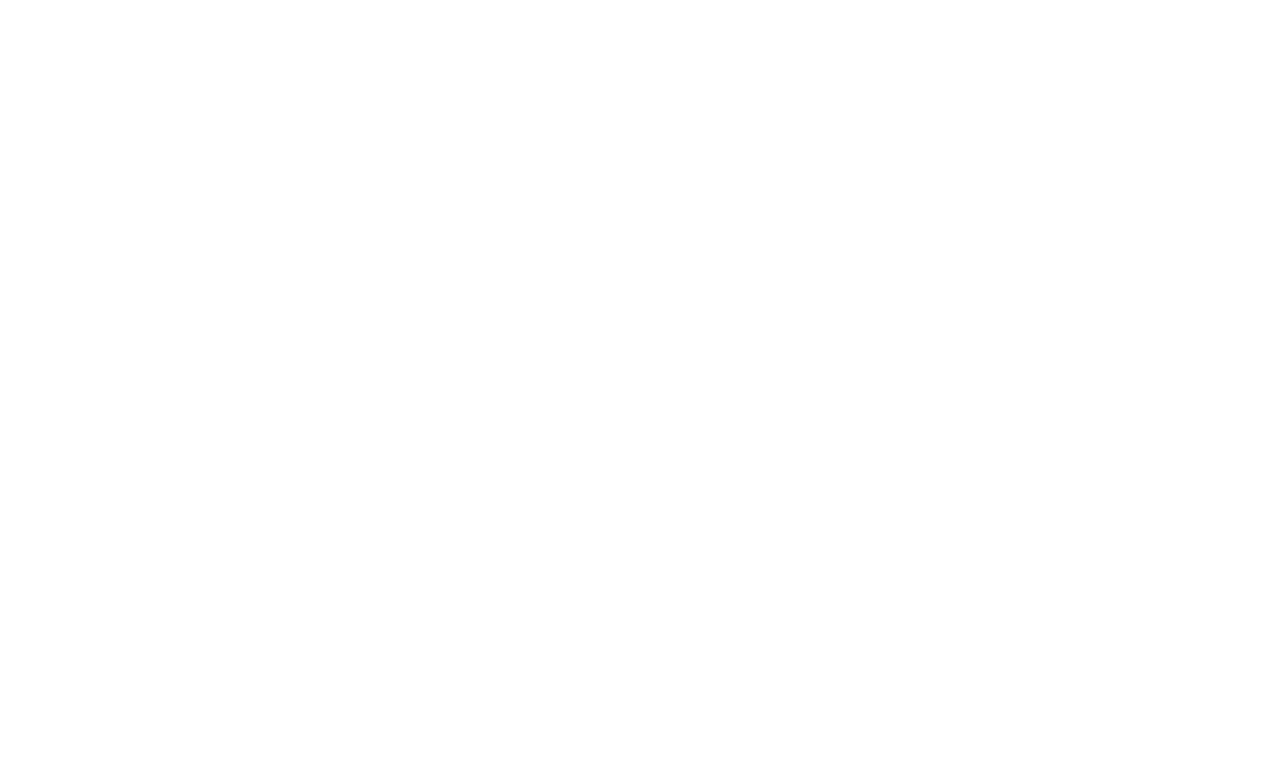
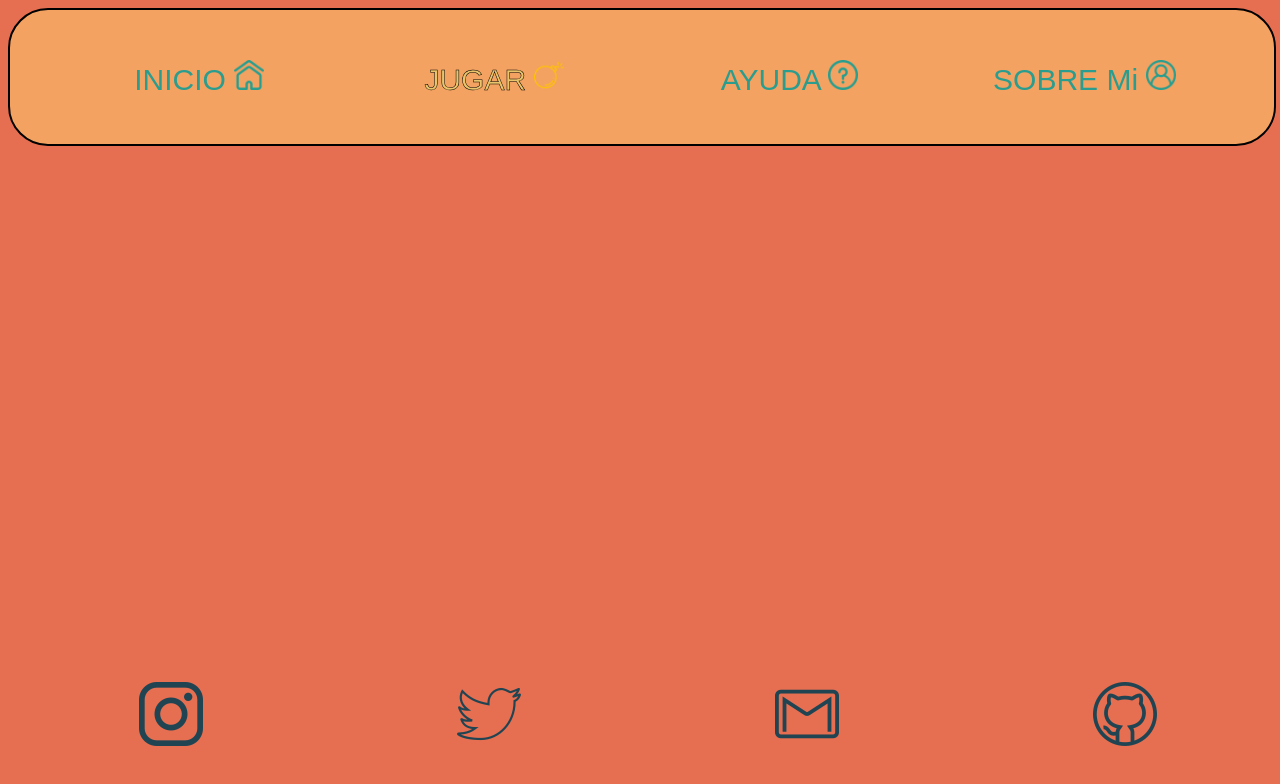
Before and after one commit to bloid3/buscaminas, a plain HTML site: page juego.html in a window 1280 px wide. Drawn offline with Linux system fonts and the light colour scheme; a web font is replaced by a local one.

Commit message:
Subiendo código

```diff
--- /dev/null
+++ b/juego.css
@@ -0,0 +1,62 @@
+* {
+	font-family: 'Raptors', sans-serif;
+}
+body {
+	background-color: #e76f51;
+	text-align: center;
+	height: 100%;
+}
+.header {
+	display: block;
+	height: 134px;
+	width: 100%;
+	text-align: center;
+	background-color: #f4a261;
+	border-radius: 40px;
+	border: 2px solid;
+}
+nav {
+	display: inline-block;
+	width: 23%;
+	margin-top: 49px;
+}
+button {
+	border: none;
+	background-color: #f4a261;
+	font-size:30px;
+	color:#2a9d8f;
+}
+.jugar {
+	-webkit-text-stroke: 0.5px black;
+  	color: #e9c46a;
+}
+.img2 {
+	display: inline-block;
+	height: 30px;
+	width: 30px;
+}
+#tablero {
+	display: grid;
+	grid-template-columns: repeat(10, 50px);
+	grid-template-rows: repeat(10,50px);
+}
+#tablero div {
+	border-radius: 4px;
+	background-color: #264653;
+	border-left: 2px solid black;
+	border-right: 2px solid grey;
+	border-top: 2px solid black;
+	border-bottom: 2px solid grey;
+}
+.pie {
+	position: fixed;
+	width: 100%;
+	bottom: 0;
+	margin-bottom: 50px;
+}
+.img1 {
+	text-align: center;
+	width: 24.5%;
+	display: inline-block;
+	margin-top: 50px;
+}
--- a/juego.html
+++ b/juego.html
@@ -5,11 +5,42 @@
 	<meta http-equiv="X-UA-Compatible" content="IE=edge">
 	<meta name="viewport" content="width=device-width, initial-scale=1.0">
 	<script text="type/javascript" src="juego.js"></script>
+	<link rel="stylesheet" href="juego.css">
+	<link href="http://fonts.cdnfonts.com/css/raptors" rel="stylesheet">
 	<title>Buscaminas</title>
 </head>
 <body>
-	<div id="tablero">
-		<div></div><div></div><div></div><div></div><div></div> <div></div><div></div> <div></div><div></div> <div></div><div></div> <div></div><div></div> <div></div>
-	</div>
+	<header class="header">
+		<nav>
+			<button>INICIO <img class="img2" src="pagina-de-inicio.png" alt=""></button>
+		</nav>
+		<nav>
+			<button class="jugar">JUGAR <img class="img2" src="bomba.png" alt=""></button>
+		</nav>
+		<nav >
+			<button>AYUDA <img class="img2" src="informacion.png" alt=""></button>
+		</nav>
+		<nav>
+			<button>SOBRE Mi <img class="img2" src="usuario.png" alt=""></button>
+		</nav>
+	</header>
+	<main>
+		<div id="tablero">
+		</div>
+	</main>
+	<footer class="pie">
+		<div class="img1">
+			<a href=""><img src="logotipo-de-instagram.png" alt=""></a>
+		</div>
+		<div class="img1">
+			<a href=""><img src="gorjeo.png" alt=""></a>
+		</div>
+		<div class="img1">
+			<a href=""><img src="gmail.png" alt=""></a>
+		</div>
+		<div class="img1">
+			<a href=""><img src="github.png" alt=""></a>
+		</div>
+	</footer>
 </body>
 </html>
--- a/juego.js
+++ b/juego.js
@@ -0,0 +1,10 @@
+function pintarTab(numC, numF) {
+	let tablero = document.querySelector("#tablero")
+	for (let f = 1; f <= numF; f++) {
+		for (let c = 1; c <= numC; c++) {
+			let nuevoDiv = document.createElement("div")
+			nuevoDiv.setAttribute("id","idCelda_" + f + "_" + c)
+			tablero.appendChild(nuevoDiv)
+		}
+	}
+}
```
Also changed, not shown: bomba.png (added), github.png (added), gmail.png (added), gorjeo.png (added), informacion.png (added), logotipo-de-instagram.png (added), pagina-de-inicio.png (added), usuario.png (added).
